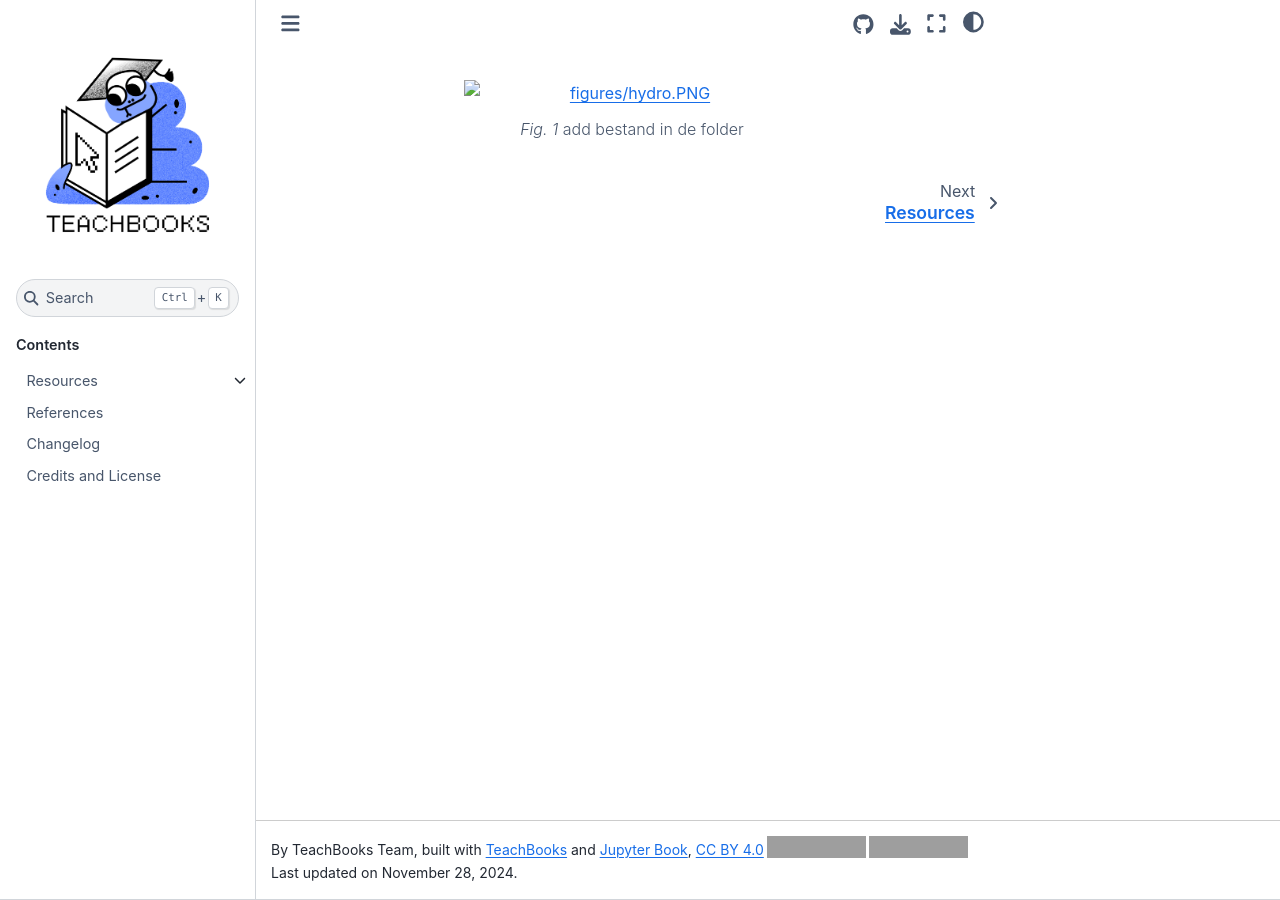
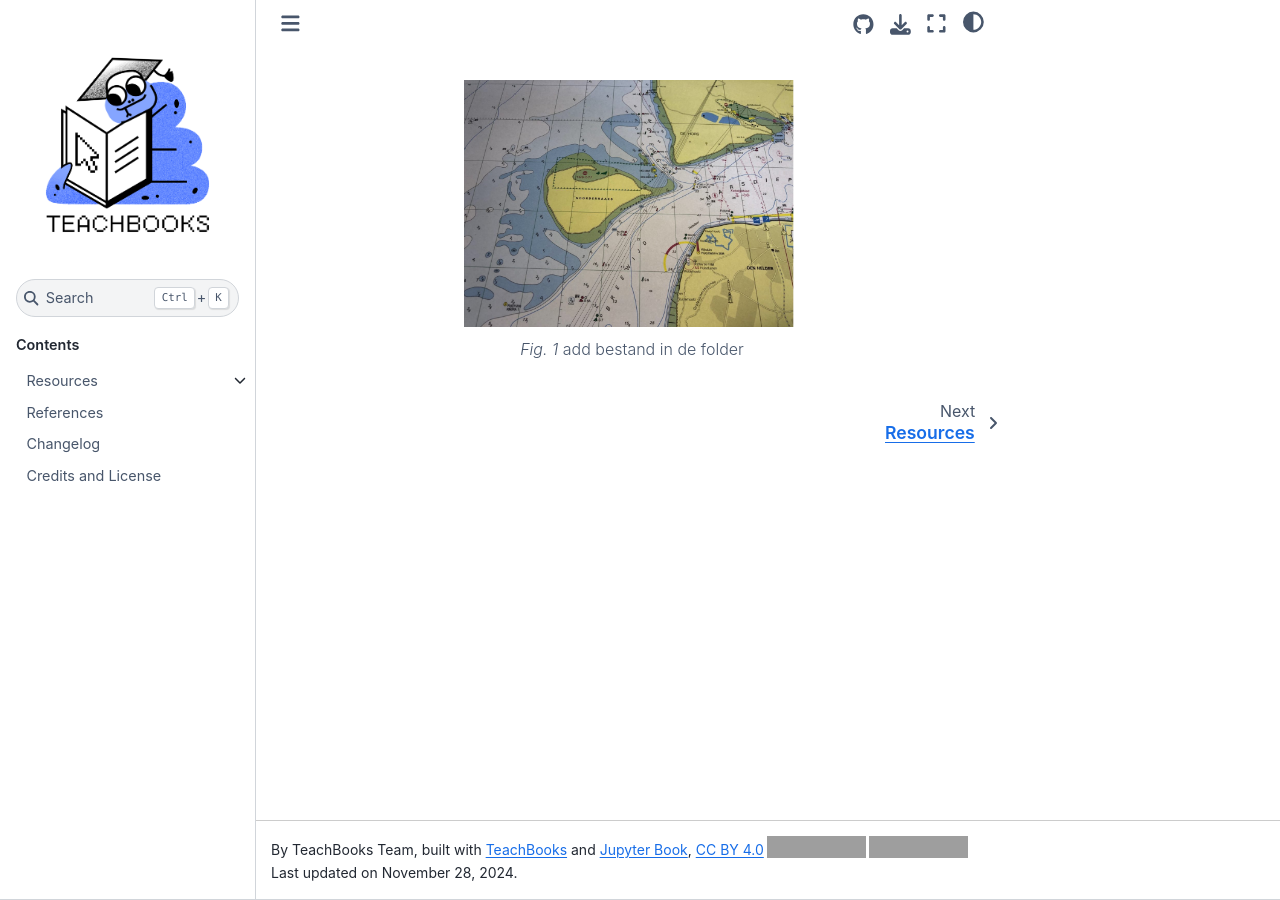
Before and after one commit to jmichielen-vanderiet/TUlib-Resources, a Jupyter Book: the page built from book/intro.md, in a window 1280 px wide. Built offline with Jupyter Book 1.0.4 settings and Sphinx 7.4.7 and the Sphinx Book theme 1.1.4, drawn with Linux system fonts in a browser that asks for light colours; comment, search, counter and statistics services are not loaded; grey boxes are pictures that could not be loaded.

Commit message:
Update intro.md

````diff
--- a/book/intro.md
+++ b/book/intro.md
@@ -1,4 +1,4 @@
-``` {figure} figures/hydro.PNG
+``` {figure} figures/Hydro.PNG
 ---
 width: 50%
 name: monographfile_downloads
````
